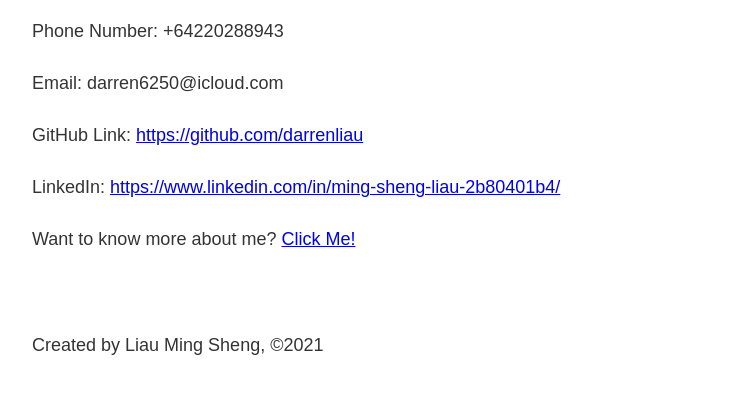
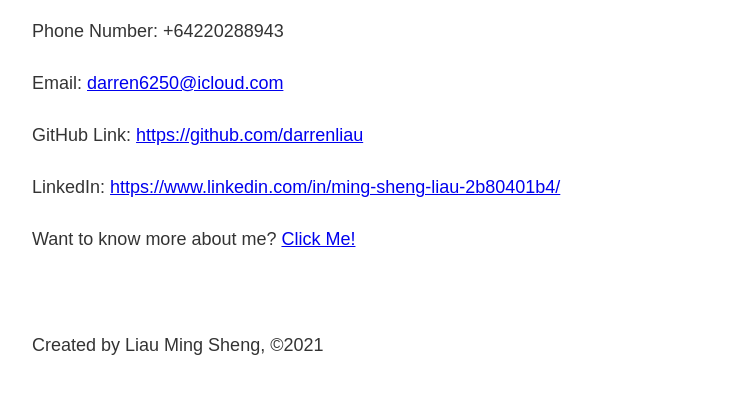
Before and after one commit to darrenliau/personal-blog, a Gatsby site: page /mycontacts in a window 1280 px wide. Shown: the part 398-792 px from the top of the page, without its empty margins (251-980 px from the left). Built offline with nearby package versions, Linux system fonts and the light colour scheme; Gatsby itself is replaced by a stand-in of ours.

Commit message:
added link to mail to email

```diff
--- a/src/pages/mycontacts.js
+++ b/src/pages/mycontacts.js
@@ -9,7 +9,7 @@
             <Layout>
             <h1>Contact Details</h1>
             <p>Phone Number: +64220288943</p>
-            <p>Email: darren6250@icloud.com</p>
+            <p>Email: <a href={'mailto:' + 'darren6250@icloud.com'}>darren6250@icloud.com</a></p>
             <p>GitHub Link: <a href="https://github.com/darrenliau">https://github.com/darrenliau</a></p>
             <p>LinkedIn: <a href="https://www.linkedin.com/in/ming-sheng-liau-2b80401b4/">https://www.linkedin.com/in/ming-sheng-liau-2b80401b4/</a></p>
             <p>Want to know more about me? <Link to='/aboutme'>Click Me!</Link></p>
```
